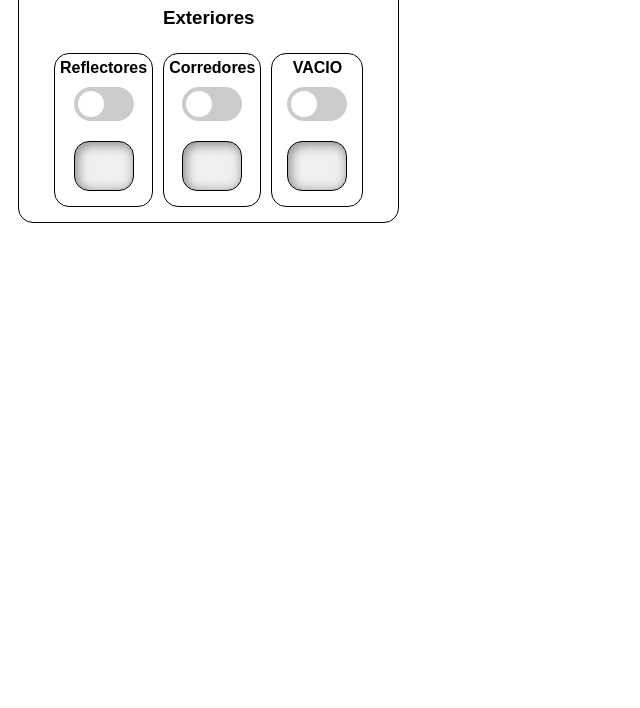
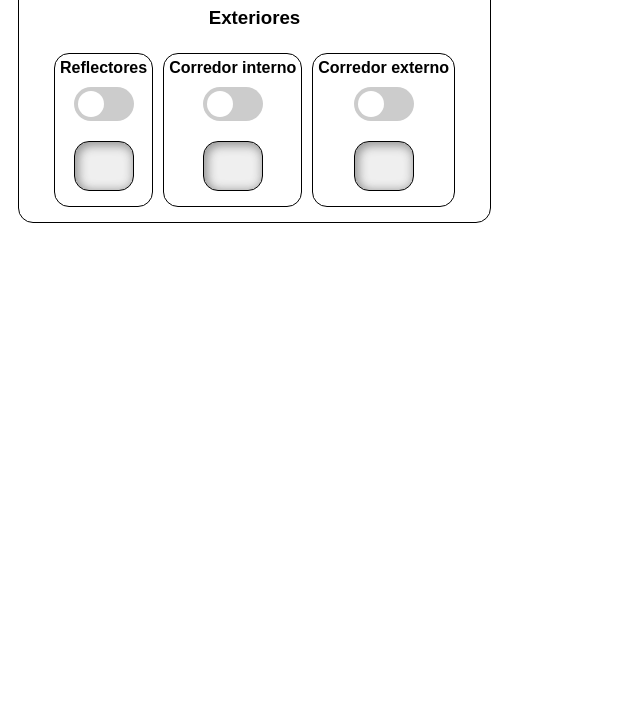
Before and after one commit to Alejandros10/Alice_home_controller, a website: page public/index.html in a window 1280 px wide. Shown: the part 92-800 px from the top of the page, without its empty margins (0-640 px from the left). Drawn offline with nearby package versions, Linux system fonts and the light colour scheme; no server answers.

Commit message:
ALICE - Cambia nombre de botones

```diff
--- a/public/index.html
+++ b/public/index.html
@@ -89,7 +89,7 @@
             </div>
 
             <div class="GpioContainer">
-                <strong>Corredores</strong>
+                <strong>Corredor interno</strong>
                 <br />
                 <label class="switch">
             <input type="checkbox" id="GPIO24" disabled />
@@ -101,7 +101,7 @@
             </div>
 
             <div class="GpioContainer">
-                <strong>VACIO</strong>
+                <strong>Corredor externo</strong>
                 <br />
                 <label class="switch">
             <input type="checkbox" id="GPIO13" disabled />
```
